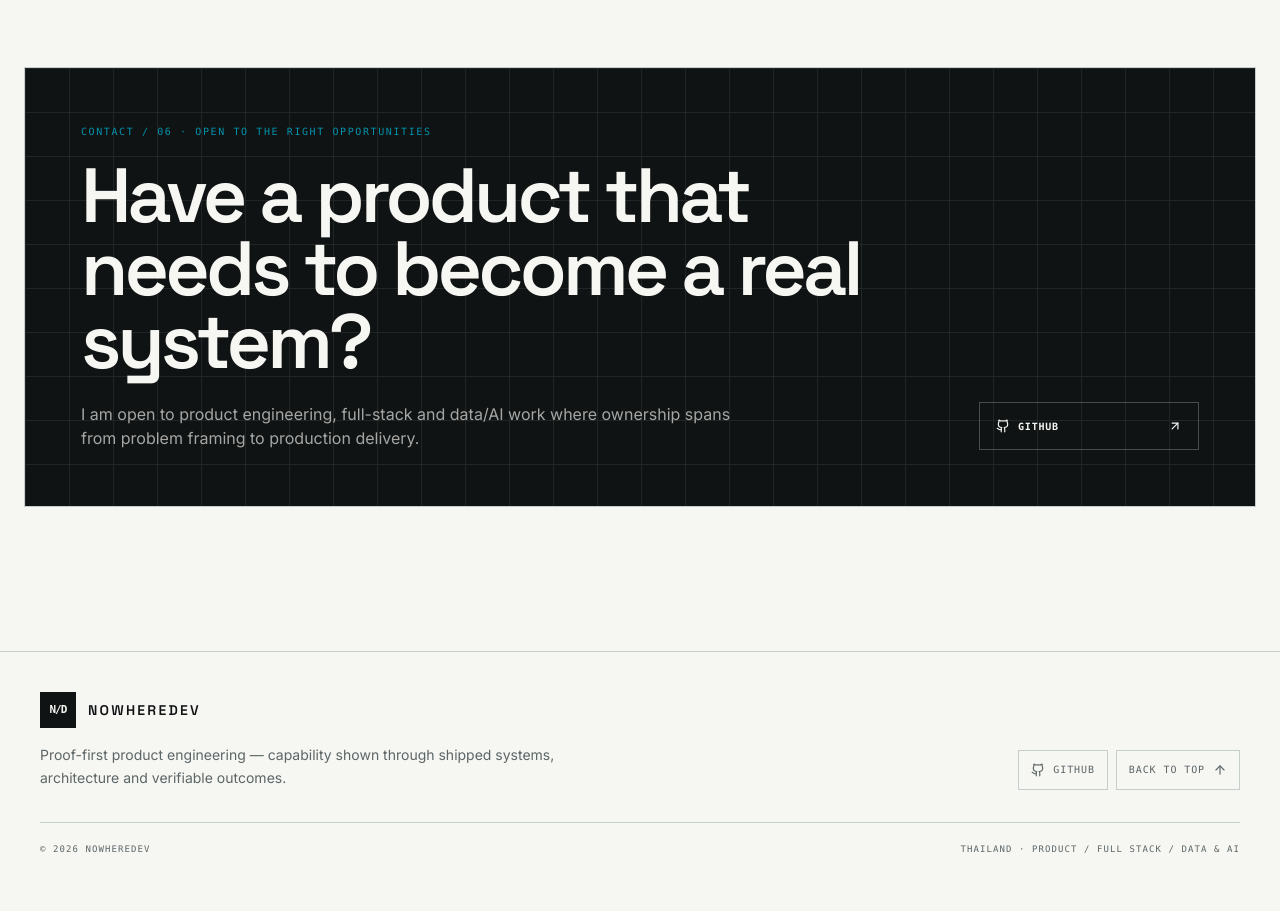
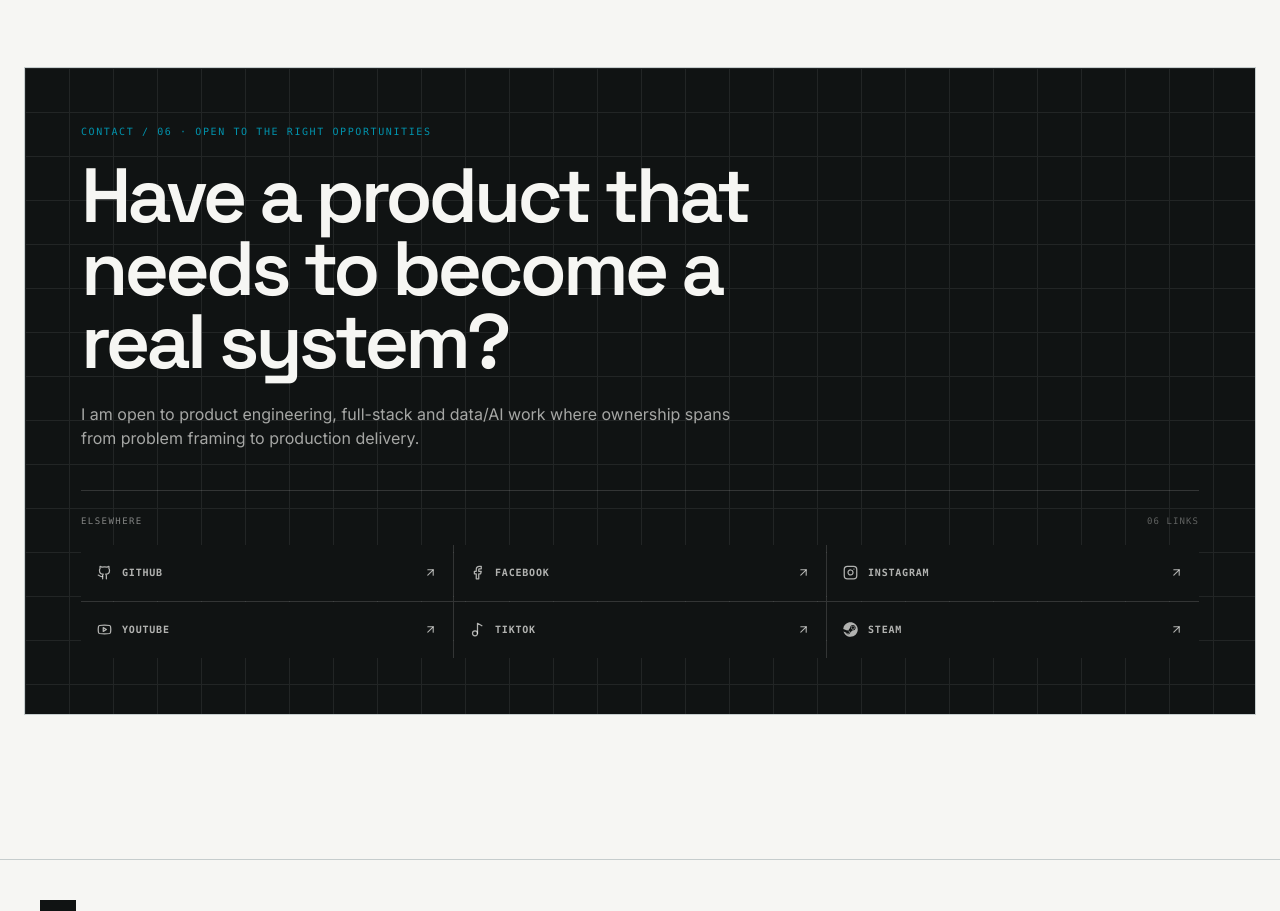
Before and after one commit to kzabCde/NowhereDev, a Next.js app: page / in a window 1280 px wide. Shown: the part 6740-7651 px from the top of the page. Built offline with nearby package versions, Linux system fonts and the light colour scheme; no server answers.

Commit message:
Restore legacy social links in contact

```diff
--- a/components/Contact.tsx
+++ b/components/Contact.tsx
@@ -2,10 +2,52 @@
 
 import Link from "next/link";
 import { motion } from "framer-motion";
-import { ArrowUpRight, Github, Mail } from "lucide-react";
+import {
+  ArrowUpRight,
+  Facebook,
+  Github,
+  Instagram,
+  Mail,
+  Music2,
+  Youtube,
+} from "lucide-react";
+import { FaSteam } from "react-icons/fa";
 import { siteConfig } from "@/data/siteConfig";
 import { Section } from "@/components/ui/Section";
 import { localize, useLanguage } from "@/components/providers/LanguageProvider";
+
+const socialLinks = [
+  {
+    label: "GitHub",
+    href: siteConfig.socials.github,
+    icon: Github,
+  },
+  {
+    label: "Facebook",
+    href: "https://www.facebook.com/supavich.sativattamakorn/",
+    icon: Facebook,
+  },
+  {
+    label: "Instagram",
+    href: "https://www.instagram.com/ithque_/",
+    icon: Instagram,
+  },
+  {
+    label: "YouTube",
+    href: "https://www.youtube.com/@Qtudio",
+    icon: Youtube,
+  },
+  {
+    label: "TikTok",
+    href: "https://www.tiktok.com/@qubestudi0",
+    icon: Music2,
+  },
+  {
+    label: "Steam",
+    href: "https://steamcommunity.com/id/KZzzzCN/",
+    icon: FaSteam,
+  },
+].filter((item) => Boolean(item.href));
 
 export default function Contact() {
   const { language } = useLanguage();
@@ -20,7 +62,8 @@ export default function Contact() {
         className="relative overflow-hidden border border-border bg-foreground p-7 text-background sm:p-10 md:p-14"
       >
         <div className="absolute inset-0 opacity-[0.08] technical-grid-light" aria-hidden />
-        <div className="relative grid gap-10 lg:grid-cols-[1fr_auto] lg:items-end">
+
+        <div className="relative grid gap-10 lg:grid-cols-[minmax(0,1fr)_minmax(250px,340px)] lg:items-end">
           <div>
             <p className="font-mono text-[10px] uppercase tracking-[0.16em] text-primary">
               Contact / 06 · {language === "th" ? "เปิดรับโอกาสที่เหมาะสม" : "Open to the right opportunities"}
@@ -33,25 +76,19 @@ export default function Contact() {
             </p>
           </div>
 
-          <div className="flex min-w-[220px] flex-col gap-2">
+          <div className="flex flex-col gap-2">
             {siteConfig.about.email && (
               <Link
                 href={`mailto:${siteConfig.about.email}`}
                 className="inline-flex min-h-12 items-center justify-between gap-4 bg-primary px-4 font-mono text-[10px] font-semibold uppercase tracking-[0.08em] text-primary-foreground"
               >
-                <span className="inline-flex items-center gap-2"><Mail size={14} /> Email</span>
+                <span className="inline-flex items-center gap-2">
+                  <Mail size={14} /> Email
+                </span>
                 <ArrowUpRight size={14} />
               </Link>
             )}
-            <Link
-              href={siteConfig.socials.github}
-              target="_blank"
-              rel="noreferrer"
-              className="inline-flex min-h-12 items-center justify-between gap-4 border border-background/25 px-4 font-mono text-[10px] font-semibold uppercase tracking-[0.08em] text-background transition-colors hover:border-primary hover:text-primary"
-            >
-              <span className="inline-flex items-center gap-2"><Github size={14} /> GitHub</span>
-              <ArrowUpRight size={14} />
-            </Link>
+
             {siteConfig.resumeUrl && (
               <Link
                 href={siteConfig.resumeUrl}
@@ -59,10 +96,44 @@ export default function Contact() {
                 rel="noreferrer"
                 className="inline-flex min-h-12 items-center justify-between gap-4 border border-background/25 px-4 font-mono text-[10px] font-semibold uppercase tracking-[0.08em] text-background transition-colors hover:border-primary hover:text-primary"
               >
-                {language === "th" ? "Resume / CV" : "Resume / CV"}
+                Resume / CV
                 <ArrowUpRight size={14} />
               </Link>
             )}
+          </div>
+        </div>
+
+        <div className="relative mt-10 border-t border-background/15 pt-6">
+          <div className="mb-4 flex items-center justify-between gap-4">
+            <p className="font-mono text-[9px] uppercase tracking-[0.16em] text-background/50">
+              {language === "th" ? "ช่องทางอื่น" : "Elsewhere"}
+            </p>
+            <span className="font-mono text-[9px] uppercase tracking-[0.12em] text-background/35">
+              {socialLinks.length.toString().padStart(2, "0")} links
+            </span>
+          </div>
+
+          <div className="grid gap-px bg-background/15 sm:grid-cols-2 lg:grid-cols-3">
+            {socialLinks.map(({ label, href, icon: Icon }) => (
+              <Link
+                key={label}
+                href={href}
+                target="_blank"
+                rel="noreferrer"
+                aria-label={label}
+                className="group flex min-h-14 items-center justify-between gap-4 bg-foreground px-4 font-mono text-[10px] font-semibold uppercase tracking-[0.08em] text-background/70 transition-colors hover:bg-primary hover:text-primary-foreground"
+              >
+                <span className="inline-flex items-center gap-2.5">
+                  <Icon size={15} aria-hidden />
+                  {label}
+                </span>
+                <ArrowUpRight
+                  size={13}
+                  aria-hidden
+                  className="transition-transform duration-200 group-hover:-translate-y-0.5 group-hover:translate-x-0.5"
+                />
+              </Link>
+            ))}
           </div>
         </div>
       </motion.div>
```
